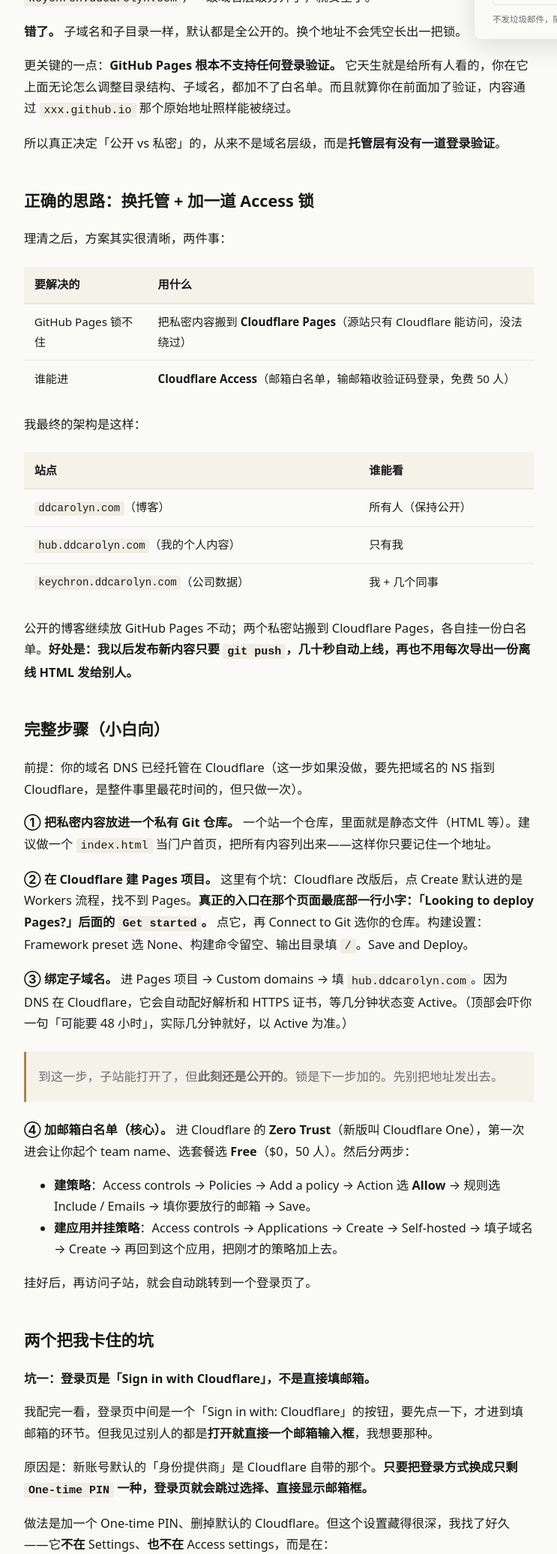
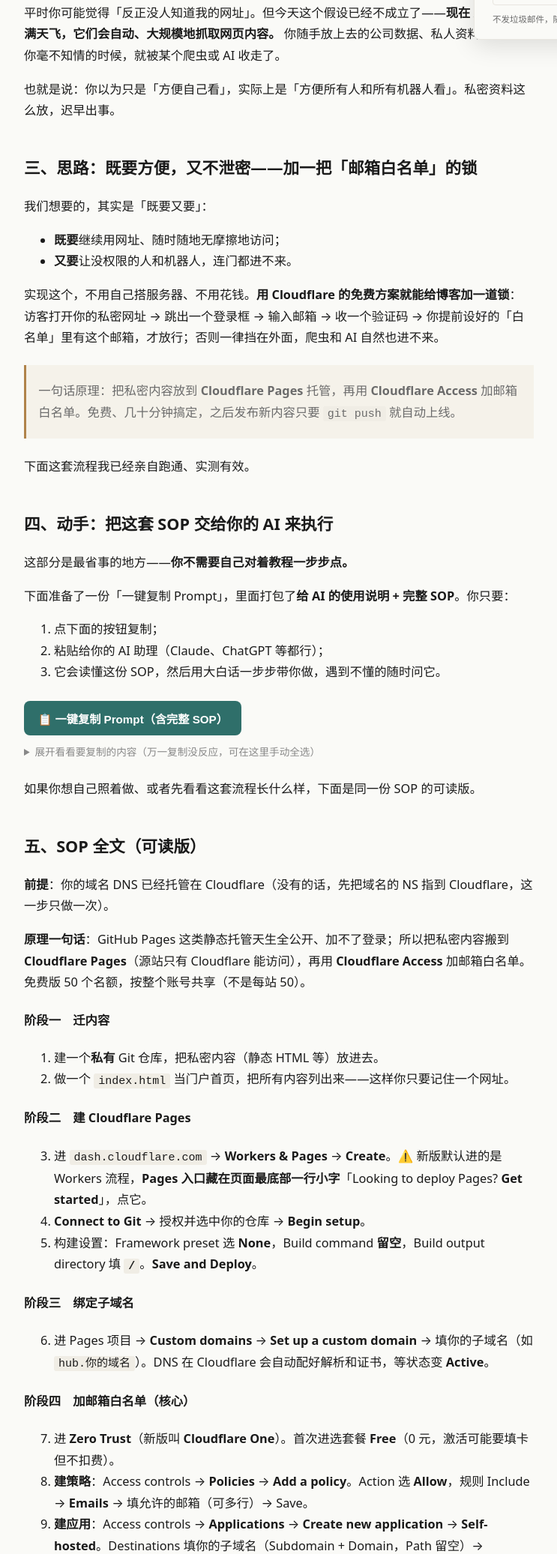
Before and after one commit to ddcarolyn/blog, an Astro site: page /posts/cloudflare-access-private-subsite-guide in a window 1280 px wide. Shown: the part 727-2800 px from the top of the page at 75% size, without its empty margins (268-1011 px from the left). Built offline with nearby package versions, Linux system fonts and the light colour scheme; Astro itself is replaced by a stand-in of ours.

Commit message:
rewrite: 改为科普向，加一键复制 Prompt（含完整 SOP）

```diff
--- a/src/content/posts/cloudflare-access-private-subsite-guide.md
+++ b/src/content/posts/cloudflare-access-private-subsite-guide.md
@@ -1,100 +1,134 @@
 ---
-title: 给静态博客加一个「只有我能看」的私密二级站：Cloudflare Pages + Access 实战
+title: 如何给个人博客加一把锁：让有权限的人才能看，挡住爬虫和 AI
 date: 2026-06-20
-description: 我的博客挂在 GitHub Pages 上，全公开。但有些调研报告、公司数据只想给特定的人看。折腾下来发现：子域名本身不带隐私，真正的锁在 Cloudflare Access 的邮箱白名单。一篇讲清原理、踩过的坑，和小白照着能做完的步骤。
-tags: [Cloudflare, GitHub Pages, 建站, 权限管理]
+description: 个人博客是很好用的「随身资料库」，但默认全公开——只要知道网址，任何人、任何爬虫、任何 AI Agent 都能看到你的内容。这篇用大白话讲清原理，并给出一份实测可用的 Cloudflare 免费方案 SOP，还能一键复制成 Prompt 交给你的 AI 帮你执行。
+tags: [Cloudflare, 建站, 隐私, 权限管理]
 category: 建站笔记
 ---
 
-如果你也有一个静态博客（GitHub Pages / Cloudflare Pages 之类），又想在同一个域名下放一些「只给特定的人看」的内容，这篇能帮你少走我今天走的弯路。
+## 一、背景：博客是个超好用的「随身资料库」
 
-我的博客 `ddcarolyn.com` 挂在 GitHub Pages 上，是全公开的。一直以来我把一些个人调研、公司数据报告，随手丢在 `ddcarolyn.com/keychron/` 这样的二级目录下，自己用着方便。直到我意识到一件事：**这些目录，全世界任何人、包括爬虫，都能直接访问。** 公司数据这么放，显然不行。
+有一个自己的博客，真的很方便。
 
-于是我想做一件事：**把内容按隐私分级，私密的部分加上「邮箱白名单」——只有我授权的邮箱，验证后才能看。**
+平时做的调研、周期性整理的数据、各种笔记和报告，往博客上一放，就等于挂到了云上——之后不管在公司、在家、用电脑还是手机，打开网址就能看，零摩擦。不用传文件、不用找 U 盘、不用「我电脑上那份是最新的吗」。
 
-下面是我把整件事跑通后的复盘。
+对经常要随时翻资料的人来说，这是个很舒服的工作方式。
 
-## 我一开始的错误理解
+## 二、风险：方便的另一面，是「裸奔」
 
-我以为「私密」是靠**改成子域名**实现的——比如把 `ddcarolyn.com/keychron/` 改成 `keychron.ddcarolyn.com`，一级域名层级分开了，就安全了。
+但方便是有代价的。
 
-**错了。** 子域名和子目录一样，默认都是全公开的。换个地址不会凭空长出一把锁。
+绝大多数个人博客（包括我自己的，挂在 GitHub Pages 上）**默认是全公开的**。这意味着：**只要知道网址，全世界任何人都能看到里面的内容。**
 
-更关键的一点：**GitHub Pages 根本不支持任何登录验证。** 它天生就是给所有人看的，你在它上面无论怎么调整目录结构、子域名，都加不了白名单。而且就算你在前面加了验证，内容通过 `xxx.github.io` 那个原始地址照样能被绕过。
+平时你可能觉得「反正没人知道我的网址」。但今天这个假设已经不成立了——**现在 AI Agent 满天飞，它们会自动、大规模地抓取网页内容。** 你随手放上去的公司数据、私人资料，可能在你毫不知情的时候，就被某个爬虫或 AI 收走了。
 
-所以真正决定「公开 vs 私密」的，从来不是域名层级，而是**托管层有没有一道登录验证**。
+也就是说：你以为只是「方便自己看」，实际上是「方便所有人和所有机器人看」。私密资料这么放，迟早出事。
 
-## 正确的思路：换托管 + 加一道 Access 锁
+## 三、思路：既要方便，又不泄密——加一把「邮箱白名单」的锁
 
-理清之后，方案其实很清晰，两件事：
+我们想要的，其实是「既要又要」：
 
-| 要解决的 | 用什么 |
-|---|---|
-| GitHub Pages 锁不住 | 把私密内容搬到 **Cloudflare Pages**（源站只有 Cloudflare 能访问，没法绕过） |
-| 谁能进 | **Cloudflare Access**（邮箱白名单，输邮箱收验证码登录，免费 50 人） |
+- **既要**继续用网址、随时随地无摩擦地访问；
+- **又要**让没权限的人和机器人，连门都进不来。
 
-我最终的架构是这样：
+实现这个，不用自己搭服务器、不用花钱。**用 Cloudflare 的免费方案就能给博客加一道锁**：访客打开你的私密网址 → 跳出一个登录框 → 输入邮箱 → 收一个验证码 → 你提前设好的「白名单」里有这个邮箱，才放行；否则一律挡在外面，爬虫和 AI 自然也进不来。
 
-| 站点 | 谁能看 |
-|---|---|
-| `ddcarolyn.com`（博客） | 所有人（保持公开） |
-| `hub.ddcarolyn.com`（我的个人内容） | 只有我 |
-| `keychron.ddcarolyn.com`（公司数据） | 我 + 几个同事 |
+> 一句话原理：把私密内容放到 **Cloudflare Pages** 托管，再用 **Cloudflare Access** 加邮箱白名单。免费、几十分钟搞定，之后发布新内容只要 `git push` 就自动上线。
 
-公开的博客继续放 GitHub Pages 不动；两个私密站搬到 Cloudflare Pages，各自挂一份白名单。**好处是：我以后发布新内容只要 `git push`，几十秒自动上线，再也不用每次导出一份离线 HTML 发给别人。**
+下面这套流程我已经亲自跑通、实测有效。
 
-## 完整步骤（小白向）
+## 四、动手：把这套 SOP 交给你的 AI 来执行
 
-前提：你的域名 DNS 已经托管在 Cloudflare（这一步如果没做，要先把域名的 NS 指到 Cloudflare，是整件事里最花时间的，但只做一次）。
+这部分是最省事的地方——**你不需要自己对着教程一步步点。**
 
-**① 把私密内容放进一个私有 Git 仓库。** 一个站一个仓库，里面就是静态文件（HTML 等）。建议做一个 `index.html` 当门户首页，把所有内容列出来——这样你只要记住一个地址。
+下面准备了一份「一键复制 Prompt」，里面打包了**给 AI 的使用说明 + 完整 SOP**。你只要：
 
-**② 在 Cloudflare 建 Pages 项目。** 这里有个坑：Cloudflare 改版后，点 Create 默认进的是 Workers 流程，找不到 Pages。**真正的入口在那个页面最底部一行小字：「Looking to deploy Pages?」后面的 `Get started`。** 点它，再 Connect to Git 选你的仓库。构建设置：Framework preset 选 None、构建命令留空、输出目录填 `/`。Save and Deploy。
+1. 点下面的按钮复制；
+2. 粘贴给你的 AI 助理（Claude、ChatGPT 等都行）；
+3. 它会读懂这份 SOP，然后用大白话一步步带你做，遇到不懂的随时问它。
 
-**③ 绑定子域名。** 进 Pages 项目 → Custom domains → 填 `hub.ddcarolyn.com`。因为 DNS 在 Cloudflare，它会自动配好解析和 HTTPS 证书，等几分钟状态变 Active。（顶部会吓你一句「可能要 48 小时」，实际几分钟就好，以 Active 为准。）
+<div style="margin:1.5rem 0">
+<button onclick="navigator.clipboard.writeText(document.getElementById('cf-prompt').textContent).then(()=>{this.textContent='✅ 已复制，去粘贴给你的 AI 吧';setTimeout(()=>{this.textContent='📋 一键复制 Prompt（含完整 SOP）'},2000)})" style="background:#2f6f6a;color:#fff;border:none;padding:.75rem 1.15rem;border-radius:8px;cursor:pointer;font-size:.95rem;font-weight:600">📋 一键复制 Prompt（含完整 SOP）</button>
+<details style="margin-top:.6rem">
+<summary style="cursor:pointer;color:#888;font-size:.85rem">展开看看要复制的内容（万一复制没反应，可在这里手动全选）</summary>
+<pre id="cf-prompt" style="white-space:pre-wrap;background:rgba(120,120,120,.12);padding:1rem;border-radius:8px;font-size:.82rem;line-height:1.6;overflow:auto;margin-top:.5rem">你是我的技术助理。我想给我的个人静态博客加一个「私密二级站」：内容照常用网址访问，但只有我邮箱白名单里的人验证后才能看，其他人、爬虫和 AI 都打不开。
 
-> 到这一步，子站能打开了，但**此刻还是公开的**。锁是下一步加的。先别把地址发出去。
+下面是一份已经实测成功的 SOP。请先完整读一遍、理解整套架构，然后用「小白能懂」的方式一步步带我做；每一步等我确认或回报结果后，再给下一步。开始前先问我三件事：1) 我的域名是什么、DNS 是否已经托管在 Cloudflare；2) 私密内容现在放在哪（哪个仓库或目录）；3) 允许访问的邮箱有哪些。注意：Cloudflare 后台是新版「Cloudflare One」，菜单位置以 SOP 里写的为准。
 
-**④ 加邮箱白名单（核心）。** 进 Cloudflare 的 **Zero Trust**（新版叫 Cloudflare One），第一次进会让你起个 team name、选套餐选 **Free**（$0，50 人）。然后分两步：
+====== SOP：用 Cloudflare Pages + Access 搭私密站 ======
 
-- **建策略**：Access controls → Policies → Add a policy → Action 选 **Allow** → 规则选 Include / Emails → 填你要放行的邮箱 → Save。
-- **建应用并挂策略**：Access controls → Applications → Create → Self-hosted → 填子域名 → Create → 再回到这个应用，把刚才的策略加上去。
+前提：域名 DNS 已托管在 Cloudflare（没有就先把域名 NS 指到 Cloudflare，只需做一次）。
 
-挂好后，再访问子站，就会自动跳转到一个登录页了。
+原理：GitHub Pages 这类静态托管天生全公开、加不了登录验证。做法是把私密内容放到 Cloudflare Pages（源站只有 Cloudflare 能访问，绕不过去），再用 Cloudflare Access 加邮箱白名单。免费版 50 个名额，按整个账号共享。
 
-## 两个把我卡住的坑
+阶段一 迁内容：
+1. 建一个私有 Git 仓库，把私密内容（静态 HTML 等）放进去。
+2. 做一个 index.html 当门户首页，把所有内容列出来，方便只记一个网址。
 
-**坑一：登录页是「Sign in with Cloudflare」，不是直接填邮箱。**
+阶段二 建 Cloudflare Pages：
+3. dash.cloudflare.com 进入 Workers &amp; Pages → Create。新版默认进的是 Workers 流程，Pages 入口在那个页面最底部一行小字「Looking to deploy Pages? Get started」，点 Get started。
+4. Connect to Git → 授权并选中你的仓库 → Begin setup。
+5. 构建设置：Framework preset 选 None，Build command 留空，Build output directory 填 /。然后 Save and Deploy。
 
-我配完一看，登录页中间是一个「Sign in with: Cloudflare」的按钮，要先点一下，才进到填邮箱的环节。但我见过别人的都是**打开就直接一个邮箱输入框**，我想要那种。
+阶段三 绑定子域名：
+6. 进 Pages 项目 → Custom domains → Set up a custom domain → 填你的子域名（例如 hub.你的域名）。因为 DNS 在 Cloudflare，会自动配好解析和 HTTPS 证书，等状态变成 Active。
 
-原因是：新账号默认的「身份提供商」是 Cloudflare 自带的那个。**只要把登录方式换成只剩 `One-time PIN` 一种，登录页就会跳过选择、直接显示邮箱框。**
+阶段四 加邮箱白名单（核心）：
+7. 进 Zero Trust（新版叫 Cloudflare One）。首次进会让你起一个 team name、选套餐，选 Free（0 元；激活时可能要填一张卡，但不会扣费）。
+8. 建策略：Access controls → Policies → Add a policy。名字自起，Action 选 Allow，规则 Include → Emails → 填允许访问的邮箱（可以填多行）。Save。
+9. 建应用：Access controls → Applications → Create new application → Self-hosted。在 Destinations 填你的子域名（Subdomain 加 Domain，Path 留空）。Create。
+10. 挂策略：回到这个应用 → Policies → Add existing policy → 勾选刚建的策略 → Save。挂好后该应用的 Policies 会显示 1 条。
 
-做法是加一个 One-time PIN、删掉默认的 Cloudflare。但这个设置藏得很深，我找了好久——它**不在** Settings、**也不在** Access settings，而是在：
+阶段五 让登录页直接显示「输入邮箱」框（去掉多余的一次点击）：
+11. 新账号默认登录方式是「Cloudflare」，登录页会多一个按钮要先点一下。想让它打开就直接是邮箱框：进 Integrations → Identity providers → Add new → 选 One-time PIN；再把原来的 Cloudflare 那一项删掉。只剩 One-time PIN 时，登录页就直接是「输入邮箱 → 收验证码」了。
 
-> **左侧菜单最底部的 `Integrations` → `Identity providers`**
+验证与收尾：
+12. 用无痕窗口打开你的子域名，应当弹出登录页要邮箱；名单内的邮箱收到验证码能进，名单外的进不去。（注意：你自己已经登录过，同账号下其它站会因为单点登录而免验证直接进，这是正常的。）
+13. 把原来公开托管里、已经迁走的旧目录删掉，否则那些旧地址还在公开裸奔。
 
-进去 Add new 选 One-time PIN，再把原来的 Cloudflare 删掉。搞定后，打开链接就是干净的「输入邮箱 → 收验证码」了。
+日常使用：以后发布新内容 = git push，几十秒自动上线；增减访问人 = 改 Policies 里的邮箱列表，秒生效。
 
-**坑二：以为「两个站 = 100 个名额」。**
+====== SOP 结束 ======</pre>
+</details>
+</div>
 
-我本来想：建两个独立的站、两个 Cloudflare 项目，是不是就有 2×50 = 100 个访问名额？**不是。** 那 50 个名额是按**整个 Cloudflare 账号**算的，所有站共享一个池子。建几个站都还是 50。想要两个独立的 50，只能开两个 Cloudflare 账号，没必要。
+如果你想自己照着做、或者先看看这套流程长什么样，下面是同一份 SOP 的可读版。
 
-（不过说实话，个人站就你自己、公司站几个同事，50 个名额怎么都用不完，这个坑知道一下就行。）
+## 五、SOP 全文（可读版）
 
-## 给同类人的自查清单
+**前提**：你的域名 DNS 已经托管在 Cloudflare（没有的话，先把域名的 NS 指到 Cloudflare，这一步只做一次）。
 
-1. 先想清楚：私密**不是**靠子域名实现的，是靠托管层的那道登录验证。
-2. GitHub Pages 锁不住，私密内容要搬到能加 Access 的托管（Cloudflare Pages 最顺手）。
-3. 前提是域名 DNS 在 Cloudflare；没有的话先把 NS 指过去。
-4. Pages 入口在 Create 页面**最底部**那行小字，别在 Workers 流程里干瞪眼。
-5. 锁 = 「Access 应用」+「白名单策略」两件事，缺一个都不生效。
-6. 想要「打开就填邮箱」：去 **Integrations → Identity providers**，只留 One-time PIN。
-7. 50 个名额是**全账号共享**的，不是每站 50。
-8. 全部配完，记得把博客原来那些公开的旧目录删掉，否则旧地址还在裸奔，等于白锁。
+**原理一句话**：GitHub Pages 这类静态托管天生全公开、加不了登录；所以把私密内容搬到 **Cloudflare Pages**（源站只有 Cloudflare 能访问），再用 **Cloudflare Access** 加邮箱白名单。免费版 50 个名额，按整个账号共享（不是每站 50）。
+
+#### 阶段一　迁内容
+1. 建一个**私有** Git 仓库，把私密内容（静态 HTML 等）放进去。
+2. 做一个 `index.html` 当门户首页，把所有内容列出来——这样你只要记住一个网址。
+
+#### 阶段二　建 Cloudflare Pages
+3. 进 `dash.cloudflare.com` → **Workers & Pages** → **Create**。⚠️ 新版默认进的是 Workers 流程，**Pages 入口藏在页面最底部一行小字**「Looking to deploy Pages? **Get started**」，点它。
+4. **Connect to Git** → 授权并选中你的仓库 → **Begin setup**。
+5. 构建设置：Framework preset 选 **None**，Build command **留空**，Build output directory 填 **`/`**。**Save and Deploy**。
+
+#### 阶段三　绑定子域名
+6. 进 Pages 项目 → **Custom domains** → **Set up a custom domain** → 填你的子域名（如 `hub.你的域名`）。DNS 在 Cloudflare 会自动配好解析和证书，等状态变 **Active**。
+
+#### 阶段四　加邮箱白名单（核心）
+7. 进 **Zero Trust**（新版叫 **Cloudflare One**）。首次进选套餐 **Free**（0 元，激活可能要填卡但不扣费）。
+8. **建策略**：Access controls → **Policies** → **Add a policy**。Action 选 **Allow**，规则 Include → **Emails** → 填允许的邮箱（可多行）→ Save。
+9. **建应用**：Access controls → **Applications** → **Create new application** → **Self-hosted**。Destinations 填你的子域名（Subdomain + Domain，Path 留空）→ Create。
+10. **挂策略**：回到这个应用 → **Policies** → Add existing policy → 勾刚建的策略 → Save。
+
+#### 阶段五　让登录页直接显示「输入邮箱」框
+11. 默认登录方式是「Cloudflare」，会多一次点击。想要打开就直接是邮箱框：进 **Integrations → Identity providers**（位置很隐蔽）→ **Add new** → 选 **One-time PIN**；再把原来的 **Cloudflare** 那项删掉。只剩 One-time PIN 时，登录页就是干净的「输入邮箱 → 收验证码」。
+
+#### 验证与收尾
+12. 用**无痕窗口**打开子域名 → 应弹出登录页；名单内邮箱能进，名单外进不去。（你自己已登录过，同账号其它站会单点登录免验证直接进，这是正常的。）
+13. 把原来公开托管里**已迁走的旧目录删掉**，否则旧地址还在裸奔。
+
+**日常**：发布新内容 = `git push`，几十秒上线；加/删访问人 = 改 Policies 里的邮箱，秒生效。
 
 ---
 
-整件事第一次做大概花了我两小时，绝大部分时间是在新版 Cloudflare 改来改去的菜单里找东西。但配好之后真的香：发布新内容 `git push` 就行，加人删人改一下白名单秒生效。希望这一篇帮你一次跑通。
+就这些。配好之后真的很舒服：私密资料照样随时随地打开，但只有我和我授权的人能看，爬虫和 AI 一律吃闭门羹。如果你也有同样的需求，把上面的 Prompt 复制给你的 AI，让它带你跑一遍就行。
 
 —— Carolyn
```
